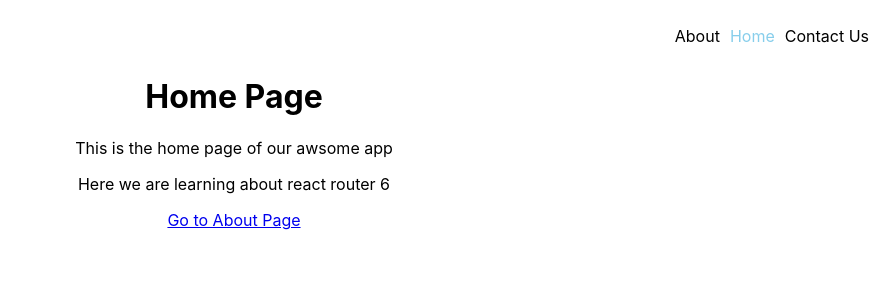
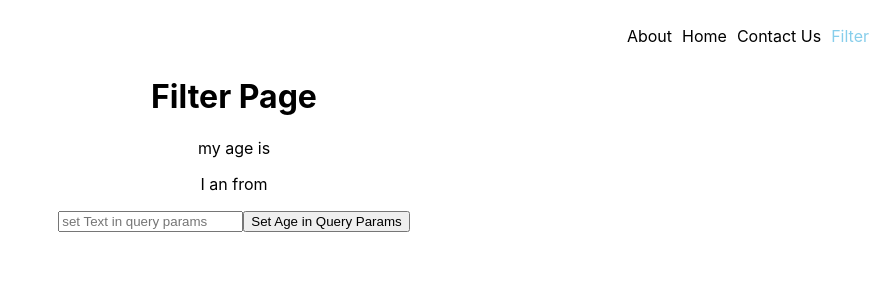
Before and after one commit to vijayramreddy990/REACT-ROUTER-V6, a React (Create React App) app: page /filter in a window 1280 px wide. Before the commit this address led to /. Shown: the top 300 px of the page, without its empty margins (406-1280 px from the left). Built offline with nearby package versions, Linux system fonts and the light colour scheme.

Commit message:
searchParam hook

```diff
--- a/src/App.js
+++ b/src/App.js
@@ -6,6 +6,7 @@ import Home from "./components/Home";
 import NavBar from "./components/NavBar";
 import Page4044 from "./components/Page4044";
 import User from "./components/User";
+import Filter from "./components/Filter";
 
 const App = () => {
   return (
@@ -16,6 +17,7 @@ const App = () => {
           <Route path="/" element={<Home />} />
           <Route path="/about" element={<About />} />
           <Route path="/user/:name" element={<User />} />
+          <Route path="/filter" element={<Filter />} />
           <Route path="/*" element={<Navigate to={"/"} />} />
         </Routes>
       </BrowserRouter>
--- /dev/null
+++ b/src/components/Filter.js
@@ -0,0 +1,38 @@
+import React from "react";
+import { useSearchParams } from "react-router-dom";
+
+const Filter = () => {
+  const [searchParam, setSearchParam] = useSearchParams();
+  const age = searchParam.get("age");
+  const city = searchParam.get("city");
+  return (
+    <div>
+      <h1>Filter Page</h1>
+      <p>my age is {age}</p>
+      <p>
+        {"\n"}I an from {city}
+      </p>
+      <input
+        type={"text"}
+        placeholder="set Text in query params"
+        onChange={(e) => {
+          setSearchParam({
+            age: 10,
+            city: e.target.value,
+          });
+        }}
+      />
+      <button
+        onClick={(e) => {
+          setSearchParam({
+            age: 40,
+          });
+        }}
+      >
+        Set Age in Query Params
+      </button>
+    </div>
+  );
+};
+
+export default Filter;
--- a/src/components/NavBar.js
+++ b/src/components/NavBar.js
@@ -28,6 +28,11 @@ const NavBar = () => {
             Contact Us
           </NavLink>
         </li>
+        <li>
+          <NavLink className={"nav-bar-link"} to="/filter">
+            Filter
+          </NavLink>
+        </li>
       </ul>
     </div>
   );
```
